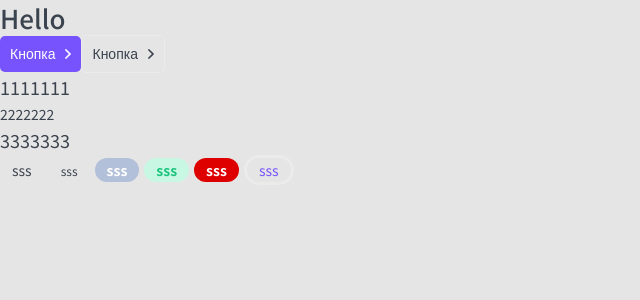
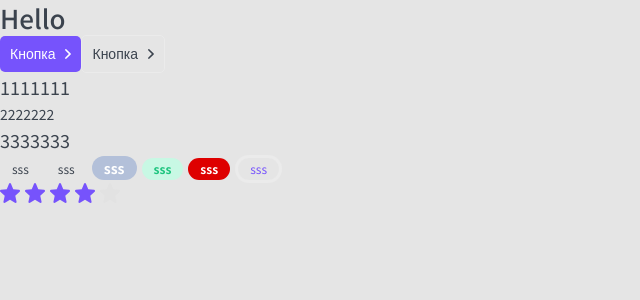
Before and after one commit to serjgrm/Next.js_TypeScript_project, a Next.js app: page / in a window 1280 px wide. Shown: the top 300 px of the page, without its empty margins (0-640 px from the left). Built offline with nearby package versions, Linux system fonts and the light colour scheme.

Commit message:
Rating component created

```diff
--- /dev/null
+++ b/components/Rating/Rating.module.css
@@ -0,0 +1,9 @@
+.filled svg{
+    fill: var(--primary);
+
+}
+.star{
+    display: inline-block;
+    margin-right: 5px;
+    cursor: pointer;
+}
--- /dev/null
+++ b/components/Rating/Rating.tsx
@@ -0,0 +1,34 @@
+import {RatingProps} from './Rating.props'
+import cn from 'classnames';
+import styles from './Rating.module.css';
+import { useEffect, useState } from 'react';
+import StarIcon from './star.svg';
+
+
+export const Rating = ({isEditable = false, rating, setRating, ...props }:RatingProps):JSX.Element =>{
+    const [ratingArray, setRatingArray] = useState<JSX.Element[]>(new Array(5).fill(<></>))
+
+    useEffect(()=>{
+        constructRating(rating);
+    },[rating])
+
+    const constructRating = (currentRating:number) =>{
+        const updatedArray = ratingArray.map((r:JSX.Element, i:number)=>{
+            return (
+                <span key={i} className={cn(styles.star,{
+                    [styles.filled] : i < currentRating
+                })} >
+                    <StarIcon/>
+                </span>
+            )
+        })
+        setRatingArray(updatedArray)
+    }
+
+    return (
+       <div {...props}>
+            {ratingArray.map((r,i) => (<span key={i}>{r}</span>))}
+       </div>
+    );
+
+}
--- a/components/Tag/Tag.tsx
+++ b/components/Tag/Tag.tsx
@@ -3,7 +3,7 @@ import {TagProps} from './Tag.props'
 import cn from 'classnames';
 import styles from './Tag.module.css';
 
-export const Tag = ({size='m' ,children,color='ghost', href, className, ...props }:TagProps):JSX.Element =>{
+export const Tag = ({size='s' ,children,color='ghost', href, className, ...props }:TagProps):JSX.Element =>{
     return (
         <div
             className={cn(styles.tag, className, {
--- a/components/index.ts
+++ b/components/index.ts
@@ -2,3 +2,4 @@ export * from './Htag/Htag';
 export * from './Button/Button';
 export * from './P/P'
 export * from './Tag/Tag'
+export * from './Rating/Rating'
--- a/package.json
+++ b/package.json
@@ -15,6 +15,7 @@
     "classnames": "^2.3.2",
     "eslint": "8.36.0",
     "eslint-config-next": "13.2.4",
+    "eslint-plugin-react-hooks": "^4.6.0",
     "next": "13.2.4",
     "react": "18.2.0",
     "react-dom": "18.2.0",
--- a/pages/index.tsx
+++ b/pages/index.tsx
@@ -1,7 +1,11 @@
 import React from "react";
-import { Button, Htag, P, Tag } from '../components';
+import { Button, Htag, P, Tag, Rating } from '../components';
 
 export default function Home():JSX.Element {
+
+
+
+
   return (
     <div>
       <Htag tag='h1'> Hello </Htag>
@@ -18,9 +22,7 @@ export default function Home():JSX.Element {
       <Tag color='green'>sss</Tag>
       <Tag color='red'>sss</Tag>
       <Tag href="https://app.netlify.com/teams/serjgrm/overview?_ga=2.222979544.2145851855.1677164288-1673040163.1676992353" color='primary'>sss</Tag>
-
-
-
+      <Rating rating={4}></Rating>
 
     </div>
   );
```
Also changed, not shown: components/Rating/Rating.props.ts (added, +8 -0 lines), .eslintrc.json, components/Rating/star.svg (added), 1 other file (tests, documents, lock files or other folders).
